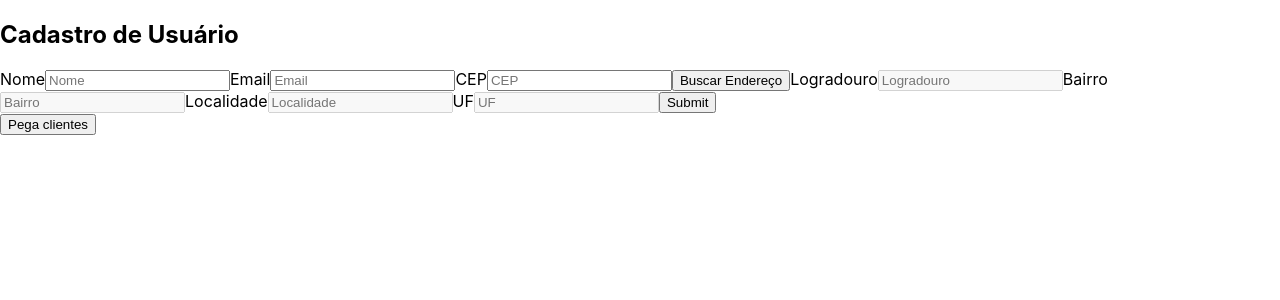
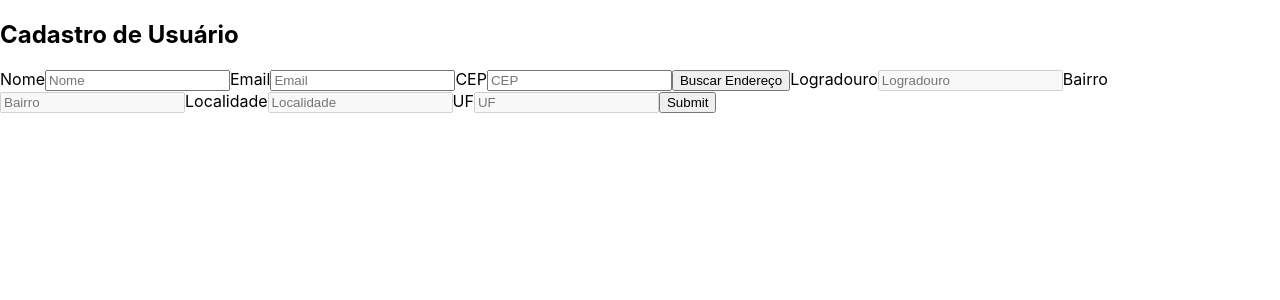
Before and after one commit to BrunoLemosCoutinho/zitrus-frontend, a React (Create React App) app in the folder zitrus-frontend/: page /cadastro-cliente in a window 1280 px wide. Shown: the top 300 px of the page. Built offline with nearby package versions, Linux system fonts and the light colour scheme; what miragejs would draw is missing.

Commit message:
feat: finaliza cadastro de cliente

```diff
--- a/zitrus-frontend/src/pages/AddCustomer.js
+++ b/zitrus-frontend/src/pages/AddCustomer.js
@@ -9,6 +9,8 @@ function AddCustomer() {
     const { register, handleSubmit, formState: { errors } } = useForm();
     const [status, setStatus] = useState('');
     const [askCEP, setAskCEP] = useState(false);
+    const [askAddress, setAskAddress] = useState(false);
+    const [retrievedAddress, setRetrievedAddress] = useState(false);
     const [hasAddressError, setHasAddressError] = useState(false);
     const [fetchingCEP, setFetchingCEP] = useState(false);
     const [formData, setFormData] = useState({
@@ -30,7 +32,6 @@ function AddCustomer() {
             [name]: value,
         });
     }
-
 
 
     const fillAddressInputs = address => {
@@ -82,14 +83,12 @@ function AddCustomer() {
             setHasAddressError(false);
             console.log(address);
             fillAddressInputs(address);
+            setRetrievedAddress(true);
+
         }
     }
 
-    const pegaClientes = () => {
-        fetch('/api/customers')
-            .then(response => response.json())
-            .then(json => console.log(json));
-    }
+
     const saveCustomer = () => {
         console.log("saveCustomer");
         console.log(formData);
@@ -107,7 +106,11 @@ function AddCustomer() {
 
     const onSubmit = async data => {
         console.log(data);
-        saveCustomer();
+        if (retrievedAddress) {
+            saveCustomer();
+        } else {
+            setAskAddress(true);
+        }
 
     }
 
@@ -194,7 +197,9 @@ function AddCustomer() {
             { fetchingCEP && <Loading /> }
             { hasAddressError && <p>Erro de endereço</p> }
             { askCEP && <p>CEP vazio</p> }
-            <button onClick={() => pegaClientes()}>Pega clientes</button>
+            { askAddress && <p>Busque o endereço pelo CEP</p> }
+            { status === 'success' && <p>Cliente cadastrado com sucesso!</p> }
+            { status === 'error' && <p>Ocorreu um erro no cadastro do cliente...</p> }
         </section>
     );
 }
```
